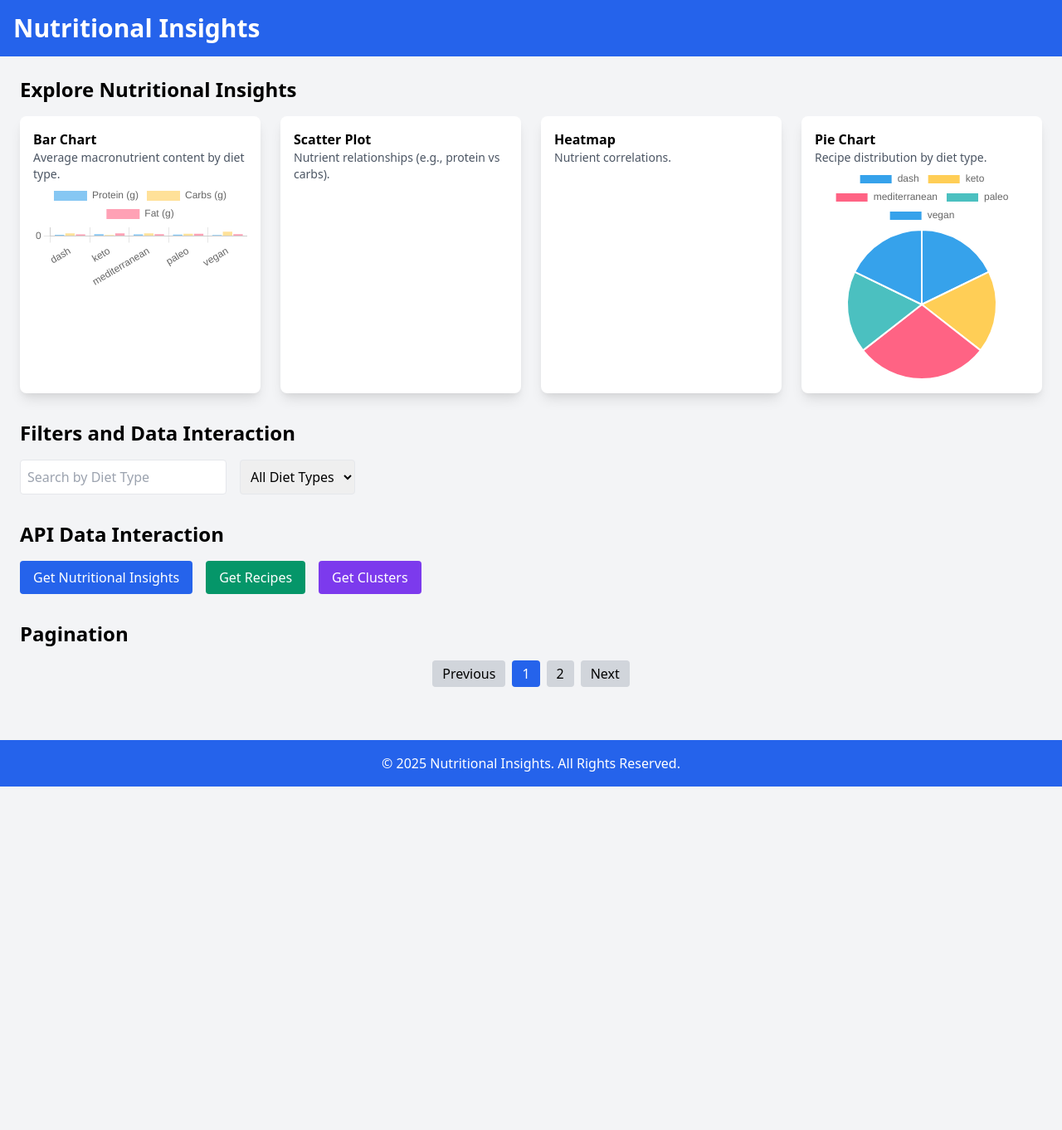
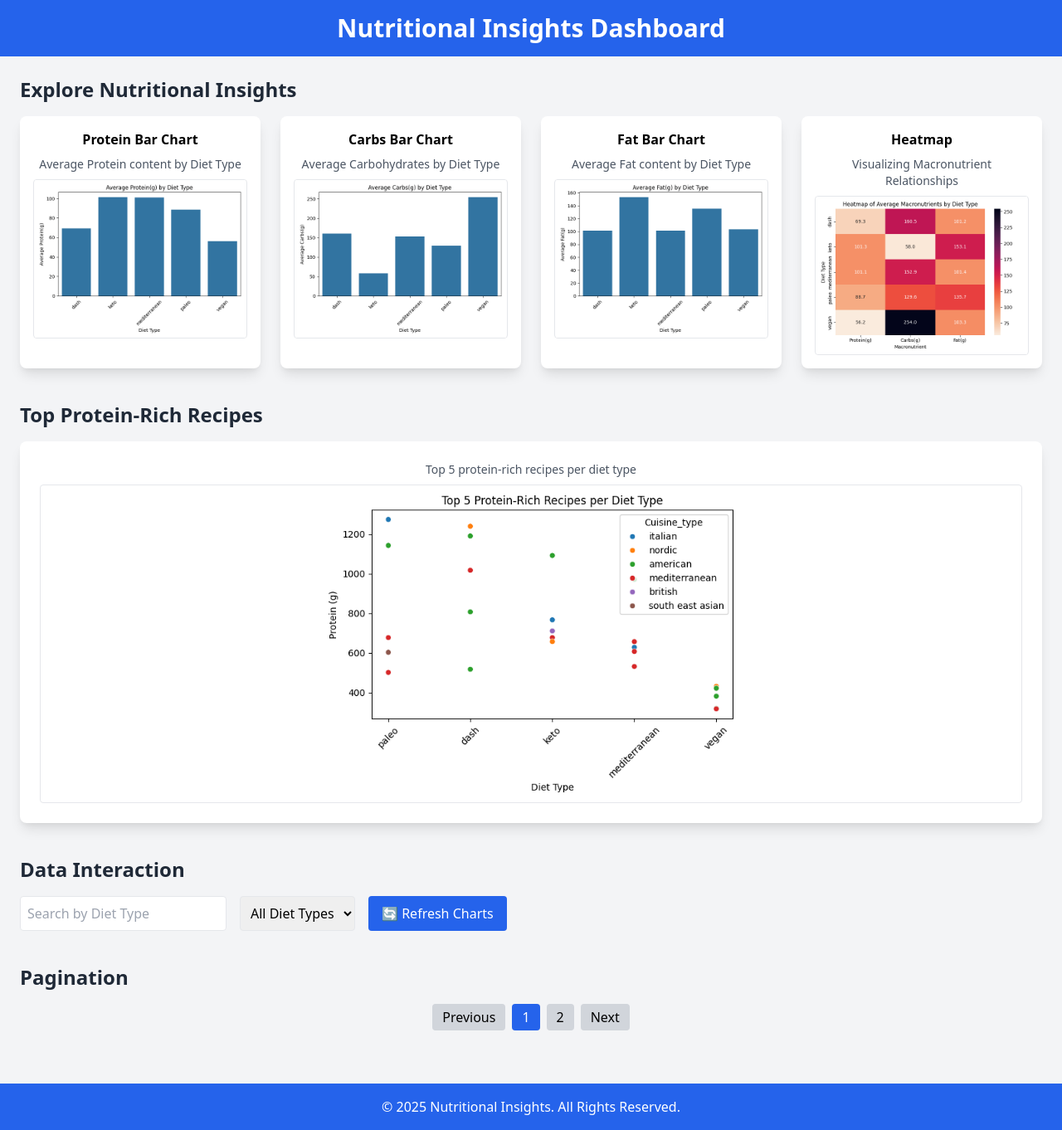
Before and after one commit to lilympower/cloud-computing-project-1, a Flask app: template templates/index.html in a window 1280 px wide. Shown: the whole page at 83% size. Before the commit the page ends 948 px from the top, so only its background shows below. Run offline with Flask 3, Linux system fonts and the light colour scheme; the template is opened without the code that fills it, so the values that code supplies are empty; a map, chart or similar area stays blank; some libraries are stand-ins or nearby versions.

Commit message:
pngs instead of javascript charts

```diff
--- a/app.py
+++ b/app.py
@@ -4,7 +4,8 @@
 from analysis import (
     load_dataset, clean_macronutrients, calculate_average_macros,
     get_top_protein_recipes, add_nutrient_ratios,
-    get_highest_protein_diet, get_common_cuisines, run_full_analysis
+    get_common_cuisines, run_full_analysis, visualize_avg_macronutrient_bar,
+    visualize_heatmap, visualize_top_protein_scatter
 )
 
 app = Flask(__name__)
@@ -13,6 +14,16 @@
 
 @app.route('/')
 def index():
+    df = load_dataset("res/All_Diets.csv")
+    df = clean_macronutrients(df)
+    avg_macros = calculate_average_macros(df)
+    top_protein = get_top_protein_recipes(df)
+
+    visualize_avg_macronutrient_bar(avg_macros, 'Protein(g)')
+    visualize_avg_macronutrient_bar(avg_macros, 'Carbs(g)')
+    visualize_avg_macronutrient_bar(avg_macros, 'Fat(g)')
+    visualize_heatmap(avg_macros)
+    visualize_top_protein_scatter(top_protein)
     return render_template('index.html')
 
 @app.route('/api/avg_macros')
@@ -45,6 +56,25 @@
         "common_cuisines": results["common_cuisines"].to_dict(orient='records')
     }
 
+@app.route('/api/scatter_data')
+def scatter_data_api():
+    """Return data for scatter plot: Protein vs Carbs."""
+    df = load_dataset("res/All_Diets.csv")
+    df = clean_macronutrients(df)
+    df = add_nutrient_ratios(df)
+
+    scatter_df = df[['Diet_type', 'Protein(g)', 'Carbs(g)', 'Cuisine_type']].dropna()
+    return scatter_df.to_json(orient='records')
+
+
+@app.route('/api/heatmap_data')
+def heatmap_data_api():
+    """Return average macros as matrix for heatmap."""
+    df = load_dataset("res/All_Diets.csv")
+    df = clean_macronutrients(df)
+    avg_macros = calculate_average_macros(df)
+    return avg_macros.reset_index().to_json(orient='records')
+
 @app.route('/output/<path:filename>')
 def serve_output(filename):
     return send_from_directory(OUTPUT_DIR, filename)
--- a/templates/index.html
+++ b/templates/index.html
@@ -1,121 +1,115 @@
 <!DOCTYPE html>
 <html lang="en">
-
 <head>
     <meta charset="UTF-8">
     <meta name="viewport" content="width=device-width, initial-scale=1.0">
     <title>Nutritional Insights</title>
-    <!-- Tailwind CSS CDN -->
+    <!-- Tailwind CSS -->
     <link href="https://cdn.jsdelivr.net/npm/tailwindcss@2.0.0/dist/tailwind.min.css" rel="stylesheet">
-    <script src="https://cdn.jsdelivr.net/npm/chart.js"></script>
 </head>
 
-<script>
-    async function fetchData(url) {
-        const res = await fetch(url);
-        return res.json();
-    }
-
-    async function renderCharts() {
-        // Average Macronutrients Bar Chart
-        const avgData = await fetchData('/api/avg_macros');
-        const labels = avgData.map(d => d.Diet_type);
-        const protein = avgData.map(d => d["Protein(g)"]);
-        const carbs = avgData.map(d => d["Carbs(g)"]);
-        const fat = avgData.map(d => d["Fat(g)"]);
-
-        new Chart(document.getElementById('barChart'), {
-            type: 'bar',
-            data: {
-                labels,
-                datasets: [
-                    { label: 'Protein (g)', data: protein, backgroundColor: 'rgba(54, 162, 235, 0.6)' },
-                    { label: 'Carbs (g)', data: carbs, backgroundColor: 'rgba(255, 206, 86, 0.6)' },
-                    { label: 'Fat (g)', data: fat, backgroundColor: 'rgba(255, 99, 132, 0.6)' }
-                ]
-            },
-            options: { responsive: true, plugins: { legend: { position: 'top' } } }
-        });
-
-        // Pie Chart for cuisines
-        const cuisinesData = await fetchData('/api/common_cuisines');
-        const labelsC = cuisinesData.map(d => d.Diet_type);
-        const valuesC = cuisinesData.map(d => d.Cuisine_type.length); // dummy values for demo
-        new Chart(document.getElementById('pieChart'), {
-            type: 'pie',
-            data: {
-                labels: labelsC,
-                datasets: [{
-                    data: valuesC,
-                    backgroundColor: ['#36A2EB', '#FFCE56', '#FF6384', '#4BC0C0']
-                }]
-            }
-        });
-    }
-
-    document.addEventListener('DOMContentLoaded', renderCharts);
-</script>
-
-<body class="bg-gray-100">
-
+<body class="bg-gray-100 font-sans">
+    <!-- Header -->
     <header class="bg-blue-600 p-4 text-white">
-        <h1 class="text-3xl font-semibold">Nutritional Insights</h1>
+        <h1 class="text-3xl font-semibold text-center">Nutritional Insights Dashboard</h1>
     </header>
 
+    <!-- Main Content -->
     <main class="container mx-auto p-6">
-        <section class="mb-8">
-            <h2 class="text-2xl font-semibold mb-4">Explore Nutritional Insights</h2>
+        <!-- Overview Section -->
+        <section class="mb-10">
+            <h2 class="text-2xl font-semibold mb-4 text-gray-800">Explore Nutritional Insights</h2>
+
             <div class="grid grid-cols-1 md:grid-cols-2 lg:grid-cols-4 gap-6">
-                <div class="bg-white p-4 shadow-lg rounded-lg">
-                    <h3 class="font-semibold">Bar Chart</h3>
-                    <p class="text-sm text-gray-600">Average macronutrient content by diet type.</p>
-                    <canvas id="barChart" class="w-full h-48"></canvas>
+
+                <!-- Protein Bar Chart -->
+                <div class="bg-white p-4 shadow-lg rounded-lg flex flex-col items-center">
+                    <h3 class="font-semibold mb-2">Protein Bar Chart</h3>
+                    <p class="text-sm text-gray-600 mb-2 text-center">
+                        Average Protein content by Diet Type
+                    </p>
+                    <img src="/output/Protein(g)_by_diet.png"
+                         alt="Protein Chart"
+                         class="w-full h-48 object-contain border rounded">
                 </div>
 
-                <div class="bg-white p-4 shadow-lg rounded-lg">
-                    <h3 class="font-semibold">Scatter Plot</h3>
-                    <p class="text-sm text-gray-600">Nutrient relationships (e.g., protein vs carbs).</p>
-                    <canvas id="scatterPlot" class="w-full h-48"></canvas>
+                <!-- Carbs Bar Chart -->
+                <div class="bg-white p-4 shadow-lg rounded-lg flex flex-col items-center">
+                    <h3 class="font-semibold mb-2">Carbs Bar Chart</h3>
+                    <p class="text-sm text-gray-600 mb-2 text-center">
+                        Average Carbohydrates by Diet Type
+                    </p>
+                    <img src="/output/Carbs(g)_by_diet.png"
+                         alt="Carbs Chart"
+                         class="w-full h-48 object-contain border rounded">
                 </div>
 
-                <div class="bg-white p-4 shadow-lg rounded-lg">
-                    <h3 class="font-semibold">Heatmap</h3>
-                    <p class="text-sm text-gray-600">Nutrient correlations.</p>
-                    <div id="heatmap" class="w-full h-48"></div>
+                <!-- Fat Bar Chart -->
+                <div class="bg-white p-4 shadow-lg rounded-lg flex flex-col items-center">
+                    <h3 class="font-semibold mb-2">Fat Bar Chart</h3>
+                    <p class="text-sm text-gray-600 mb-2 text-center">
+                        Average Fat content by Diet Type
+                    </p>
+                    <img src="/output/Fat(g)_by_diet.png"
+                         alt="Fat Chart"
+                         class="w-full h-48 object-contain border rounded">
                 </div>
 
-                <div class="bg-white p-4 shadow-lg rounded-lg">
-                    <h3 class="font-semibold">Pie Chart</h3>
-                    <p class="text-sm text-gray-600">Recipe distribution by diet type.</p>
-                    <canvas id="pieChart" class="w-full h-48"></canvas>
+                <!-- Heatmap -->
+                <div class="bg-white p-4 shadow-lg rounded-lg flex flex-col items-center">
+                    <h3 class="font-semibold mb-2">Heatmap</h3>
+                    <p class="text-sm text-gray-600 mb-2 text-center">
+                        Visualizing Macronutrient Relationships
+                    </p>
+                    <img src="/output/heatmap.png"
+                         alt="Heatmap"
+                         class="w-full h-48 object-contain border rounded">
                 </div>
             </div>
         </section>
 
-        <section class="mb-8">
-            <h2 class="text-2xl font-semibold mb-4">Filters and Data Interaction</h2>
-            <div class="flex flex-wrap gap-4">
-                <input type="text" placeholder="Search by Diet Type" class="p-2 border rounded w-full sm:w-auto">
-                <select class="p-2 border rounded w-full sm:w-auto">
+        <!-- Scatter Plot Section -->
+        <section class="mb-10">
+            <h2 class="text-2xl font-semibold mb-4 text-gray-800">Top Protein-Rich Recipes</h2>
+            <div class="bg-white p-6 shadow-lg rounded-lg flex flex-col items-center">
+                <p class="text-sm text-gray-600 mb-2 text-center">
+                    Top 5 protein-rich recipes per diet type
+                </p>
+                <img src="/output/top_protein.png"
+                     alt="Top Protein Scatter Plot"
+                     class="w-full h-96 object-contain border rounded">
+            </div>
+        </section>
+
+        <!-- Controls Section -->
+        <section class="mb-10">
+            <h2 class="text-2xl font-semibold mb-4 text-gray-800">Data Interaction</h2>
+
+            <div class="flex flex-wrap gap-4 mb-6">
+                <input type="text" placeholder="Search by Diet Type"
+                       class="p-2 border rounded w-full sm:w-auto focus:ring focus:ring-blue-300">
+
+                <select class="p-2 border rounded w-full sm:w-auto focus:ring focus:ring-blue-300">
                     <option value="all">All Diet Types</option>
                     <option value="vegan">Vegan</option>
                     <option value="keto">Keto</option>
-                    <!-- Add more options -->
+                    <option value="paleo">Paleo</option>
+                    <option value="vegetarian">Vegetarian</option>
                 </select>
+
+                <!-- Button to refresh charts -->
+                <button id="refreshBtn"
+                        class="bg-blue-600 text-white py-2 px-4 rounded hover:bg-blue-700 transition">
+                    🔄 Refresh Charts
+                </button>
             </div>
+
+            <div id="statusMessage" class="text-gray-700"></div>
         </section>
 
-        <section class="mb-8">
-            <h2 class="text-2xl font-semibold mb-4">API Data Interaction</h2>
-            <div class="flex flex-wrap gap-4">
-                <button class="bg-blue-600 text-white py-2 px-4 rounded">Get Nutritional Insights</button>
-                <button class="bg-green-600 text-white py-2 px-4 rounded">Get Recipes</button>
-                <button class="bg-purple-600 text-white py-2 px-4 rounded">Get Clusters</button>
-            </div>
-        </section>
-
+        <!-- Pagination Section -->
         <section>
-            <h2 class="text-2xl font-semibold mb-4">Pagination</h2>
+            <h2 class="text-2xl font-semibold mb-4 text-gray-800">Pagination</h2>
             <div class="flex justify-center gap-2 mt-4">
                 <button class="px-3 py-1 bg-gray-300 rounded hover:bg-gray-400">Previous</button>
                 <button class="px-3 py-1 bg-blue-600 text-white rounded">1</button>
@@ -125,10 +119,32 @@
         </section>
     </main>
 
+    <!-- Footer -->
     <footer class="bg-blue-600 p-4 text-white text-center mt-10">
         <p>&copy; 2025 Nutritional Insights. All Rights Reserved.</p>
     </footer>
 
+    <!-- Optional JS for refreshing charts -->
+    <script>
+        document.getElementById('refreshBtn').addEventListener('click', async () => {
+            const status = document.getElementById('statusMessage');
+            status.textContent = 'Refreshing charts...';
+            try {
+                const res = await fetch('/api/regenerate_charts');
+                const data = await res.json();
+                if (data.status === 'Charts regenerated successfully') {
+                    status.textContent = '✅ Charts refreshed!';
+                    // Force refresh of images to avoid caching
+                    document.querySelectorAll('img').forEach(img => {
+                        img.src = img.src.split('?')[0] + '?t=' + new Date().getTime();
+                    });
+                } else {
+                    status.textContent = '⚠️ Unexpected response from server.';
+                }
+            } catch (e) {
+                status.textContent = '❌ Failed to refresh charts.';
+            }
+        });
+    </script>
 </body>
-
 </html>
```
Also changed, not shown: analysis.py (+40 -0 lines).
